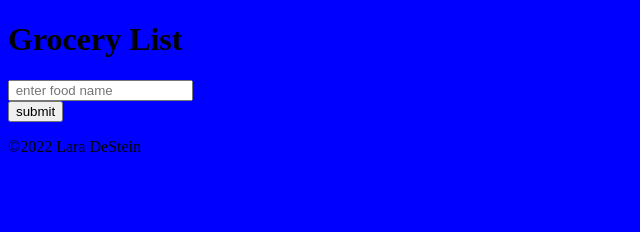
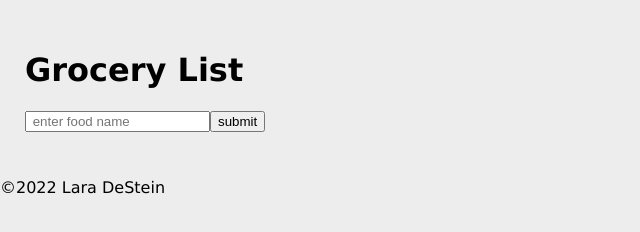
Before and after one commit to lara-destein13/practice-javascript, a plain HTML site: page index.html in a window 1280 px wide. Shown: the whole page, without its empty margins (0-640 px from the left). Drawn offline with Linux system fonts and the light colour scheme.

Commit message:
some more styling

```diff
--- a/assets/css/style.css
+++ b/assets/css/style.css
@@ -1,3 +1,26 @@
+* {
+    box-sizing: border-box;
+}
+
 body {
-    background-color: blue;
-}
+    background: #ededed;
+    color: var(--grey);
+    margin: 0;
+    padding: 0;
+    display: flex;
+    min-height: 100vh;
+    flex-direction: column;
+    font-family: Verdana, Geneva, Tahoma, sans-serif;
+  }
+
+  header {
+    background: var(--secondary);
+    padding: 30px 25px;
+    border-bottom: 5px solid var(--primary);
+  }
+
+  form {
+    display: flex;
+    align-items: flex-end;
+    flex-wrap: wrap;
+  }
```
